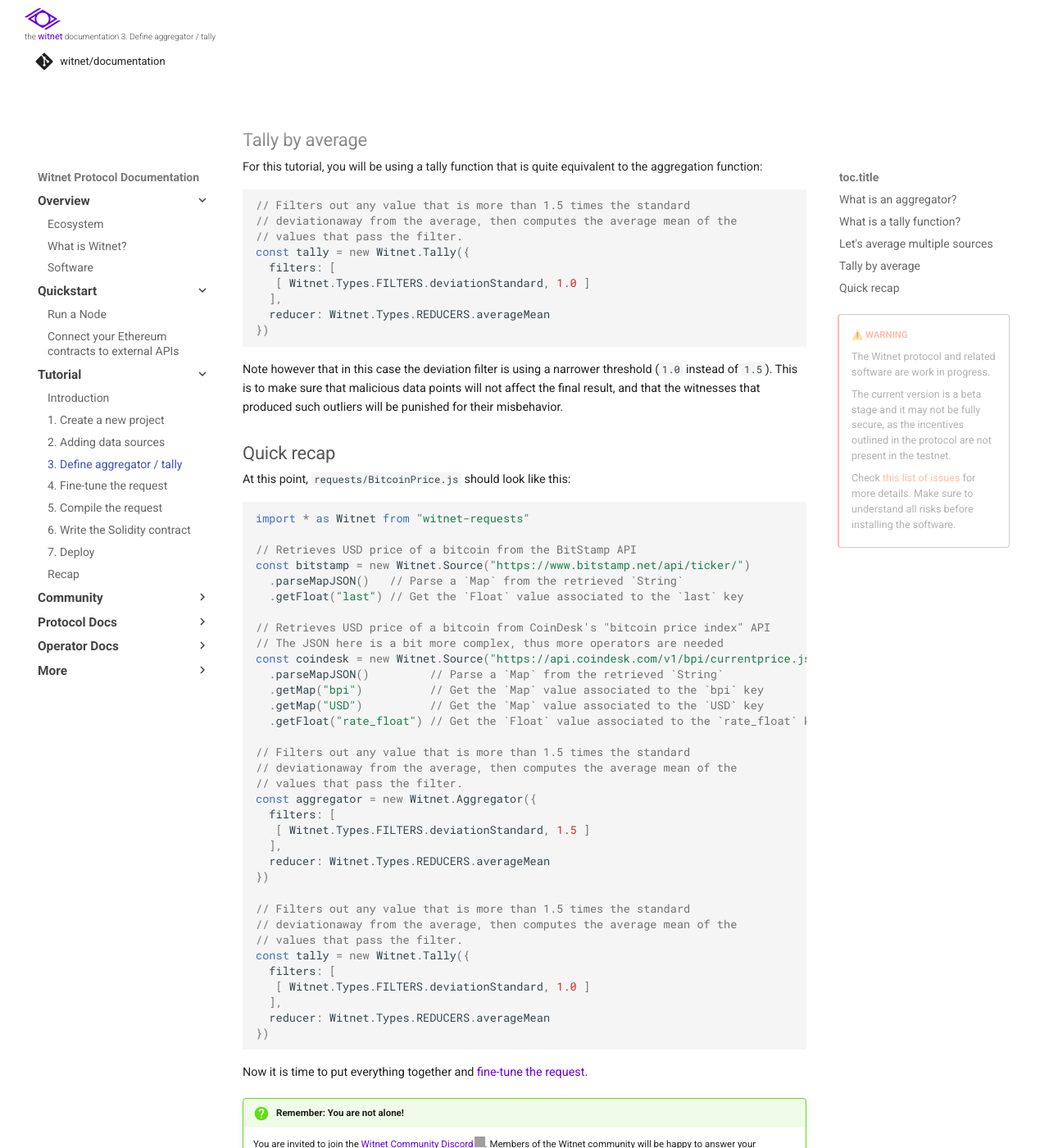
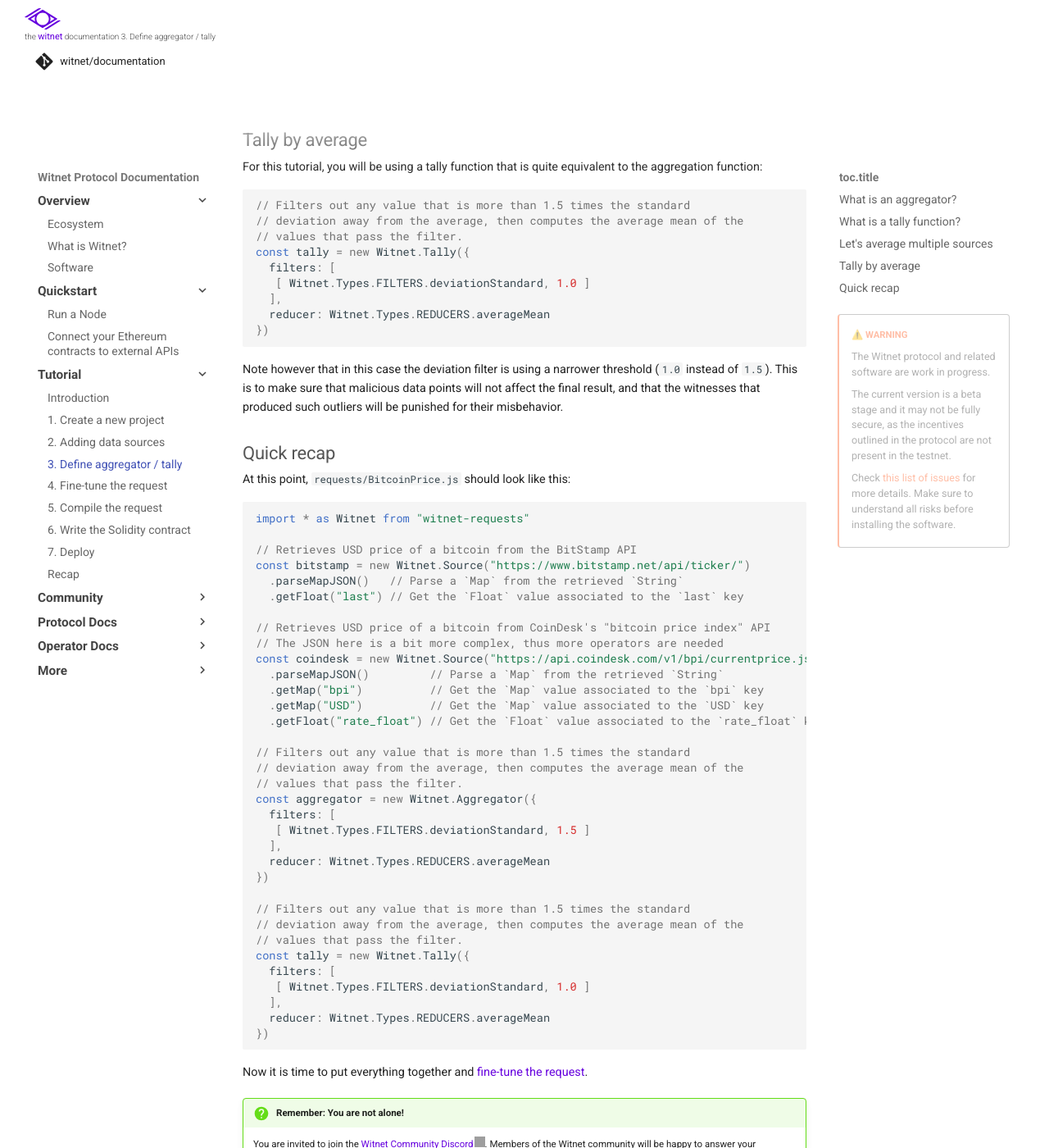
Before and after one commit to witnet/documentation, an MkDocs documentation site: the page built from docs/tutorials/bitcoin-price-feed/aggregations.md, in a window 1280 px wide and 1400 px high, scrolled down 1100 px. Shown: the whole window at 82% size. Built offline with MkDocs 1.6.1 and Material for MkDocs 9.7.7, drawn with Linux system fonts in a browser that asks for light colours; some web fonts are replaced; comment, search, counter and statistics services are not loaded; some of the changed text lies outside the part shown; grey boxes are pictures that could not be loaded.

Commit message:
fix: add missing spacing

````diff
--- a/docs/tutorials/bitcoin-price-feed/aggregations.md
+++ b/docs/tutorials/bitcoin-price-feed/aggregations.md
@@ -40,7 +40,7 @@ returns the average mean of the `Float` values that pass the filter:
 
 ```javascript
 // Filters out any value that is more than 1.5 times the standard
-// deviationaway from the average, then computes the average mean of the
+// deviation away from the average, then computes the average mean of the
 // values that pass the filter.
 const aggregator = new Witnet.Aggregator({
   filters: [
@@ -62,7 +62,7 @@ equivalent to the aggregation function:
 
 ```javascript
 // Filters out any value that is more than 1.5 times the standard
-// deviationaway from the average, then computes the average mean of the
+// deviation away from the average, then computes the average mean of the
 // values that pass the filter.
 const tally = new Witnet.Tally({
   filters: [
@@ -98,7 +98,7 @@ const coindesk = new Witnet.Source("https://api.coindesk.com/v1/bpi/currentprice
   .getFloat("rate_float") // Get the `Float` value associated to the `rate_float` key
 
 // Filters out any value that is more than 1.5 times the standard
-// deviationaway from the average, then computes the average mean of the
+// deviation away from the average, then computes the average mean of the
 // values that pass the filter.
 const aggregator = new Witnet.Aggregator({
   filters: [
@@ -108,7 +108,7 @@ const aggregator = new Witnet.Aggregator({
 })
 
 // Filters out any value that is more than 1.5 times the standard
-// deviationaway from the average, then computes the average mean of the
+// deviation away from the average, then computes the average mean of the
 // values that pass the filter.
 const tally = new Witnet.Tally({
   filters: [
````
